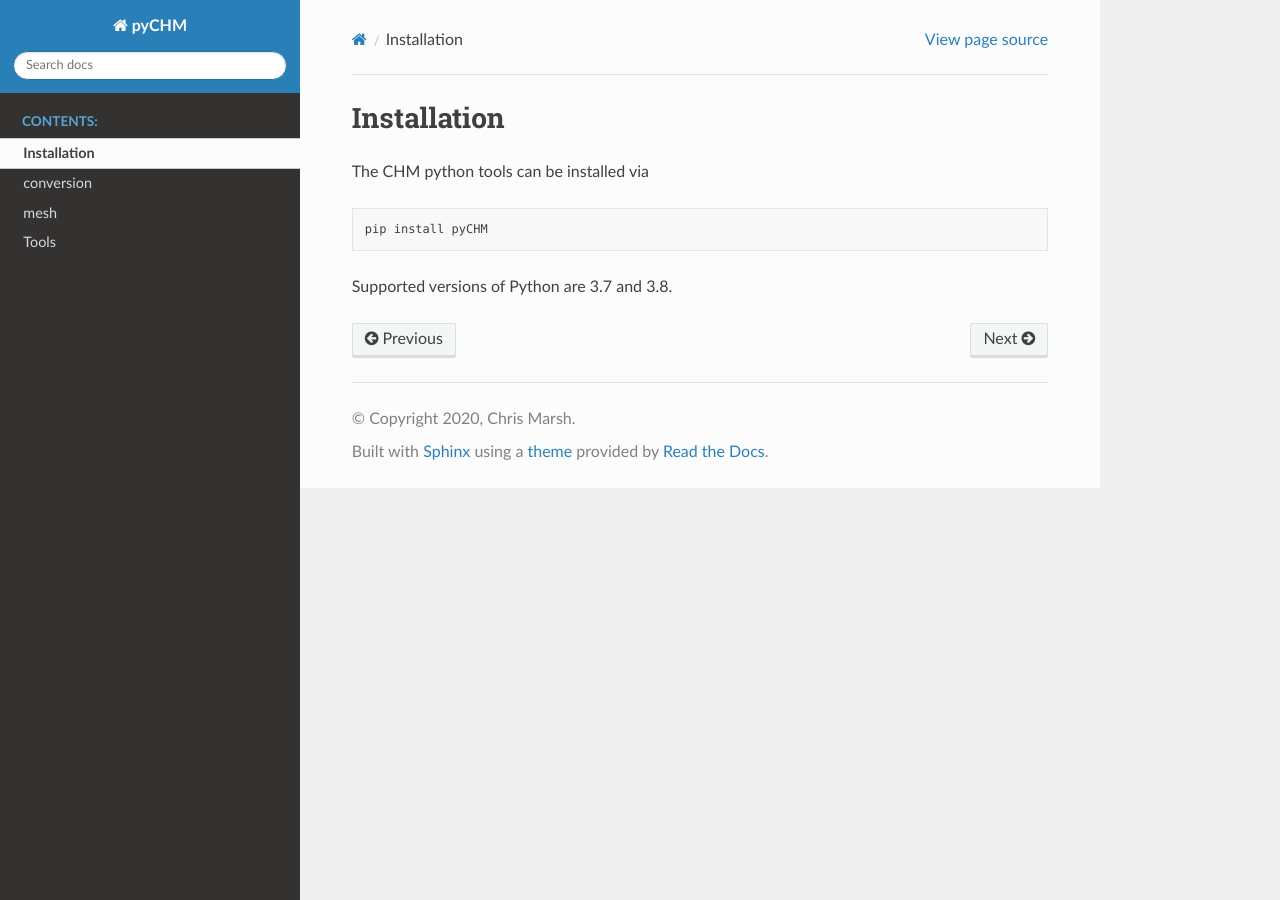
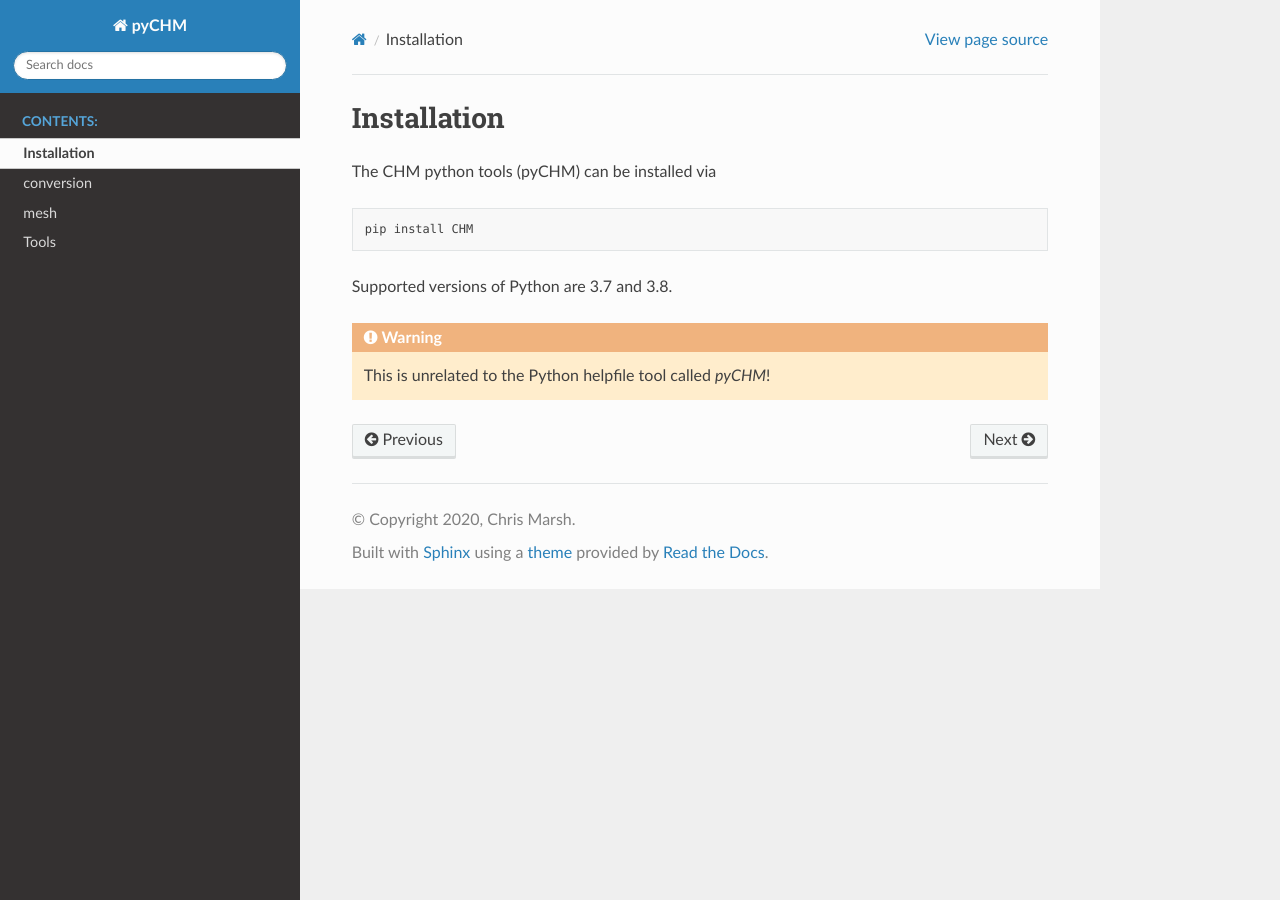
Before and after one commit to Chrismarsh/pyCHM, a Sphinx documentation site: the page built from docs/installation.rst, in a window 1280 px wide. Built offline with Sphinx 7.4.7 and the Read the Docs theme 2.0.0, drawn with Linux system fonts in a browser that asks for light colours.

Commit message:
update install docs

```diff
--- a/docs/installation.rst
+++ b/docs/installation.rst
@@ -1,11 +1,15 @@
 Installation
 =================================
 
-The CHM python tools can be installed via
+The CHM python tools (pyCHM) can be installed via
 
 ::
 
-   pip install pyCHM
+   pip install CHM
 
 
 Supported versions of Python are 3.7 and 3.8.
+
+.. warning::
+
+   This is unrelated to the Python helpfile tool called `pyCHM`!
```
